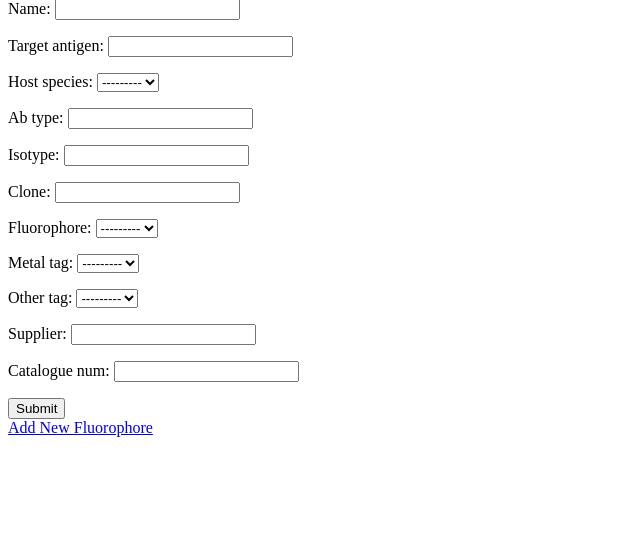
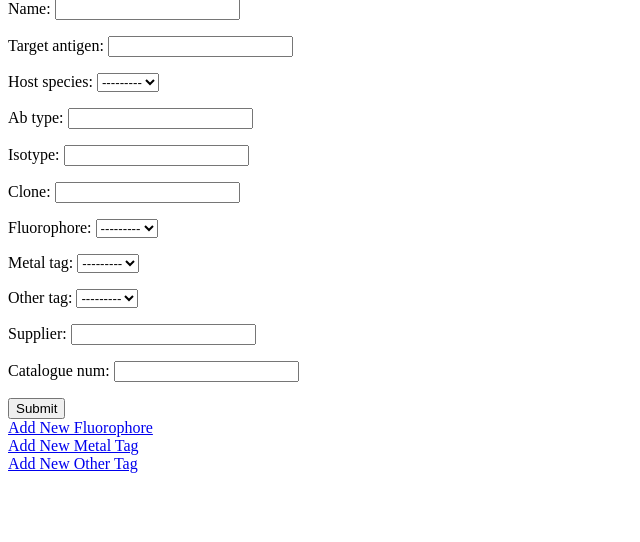
Before and after one commit to khalid-waya/django_antibody_app_git, a Django app: page /create_antibody/ in a window 1280 px wide. Shown: the part 43-585 px from the top of the page, without its empty margins (0-640 px from the left). Run offline with Django 4.2, Linux system fonts and the light colour scheme; data that the repository does not hold is empty.

Commit message:
ADDED NEW Metal Tag Form AND ADDED Metal Tag FORM

```diff
--- a/django_antibody_app/antibody_app/forms.py
+++ b/django_antibody_app/antibody_app/forms.py
@@ -13,10 +13,16 @@ class FluorophoreForm(forms.ModelForm):
         model = Fluorophore
         fields = ['name', 'absorption_wavelength', 'emission_wavelength', 'excitation_laser', 'visible_color']
 
+class MetalTagForm(forms.ModelForm):
+    class Meta:
+        model = MetalTag
+        fields = ['metal', 'isotope']
 
+class OtherTagForm(forms.ModelForm):
 
+    class Meta:
+        model = OtherTag
+        fields = ['tag_name']
 
-
-
-# class CSVUploadForm(forms.Form):
-#     csv_file = forms.FileField(label='Upload CSV File', required= False)
+class CSVUploadForm(forms.Form):
+    csv_file = forms.FileField(label='Upload CSV File', required= False)
--- a/django_antibody_app/antibody_app/models.py
+++ b/django_antibody_app/antibody_app/models.py
@@ -162,8 +162,8 @@ class MetalTag(models.Model):
     metal_tag_id = models.AutoField(primary_key=True)
     metal = models.CharField(max_length=15)
     isotope = models.IntegerField()
-    isotope_txt = models.CharField(max_length=3, blank=True, null=True)
-    description = models.CharField(max_length=18, blank=True, null=True)
+    # isotope_txt = models.CharField(max_length=3, blank=True, null=True)
+    # description = models.CharField(max_length=18, blank=True, null=True)
 
     class Meta:
         managed = False
@@ -171,7 +171,7 @@ class MetalTag(models.Model):
         unique_together = (('metal', 'isotope'),)
 
     def __str__(self):
-        return self.metal
+        return f'{self.isotope}{self.metal}'
 
 
 class OtherTag(models.Model):
--- a/django_antibody_app/antibody_app/templates/create_antibody.html
+++ b/django_antibody_app/antibody_app/templates/create_antibody.html
@@ -115,6 +115,12 @@ Antibody Form
 <div id="return">
     <a href="{% url 'add_fluorophore' %}" class="return_homepage">Add New Fluorophore</a>
 </div>
+<div id="check_metal_tag">
+    <a href="{% url 'add_metal_tag' %}" class="return_homepage">Add New Metal Tag</a>
+</div>
+    <div id="check_other_tag">
+    <a href="{% url 'add_other_tag' %}" class="return_homepage">Add New Other Tag</a>
+</div>
 
 
 {% endblock %}
--- a/django_antibody_app/antibody_app/urls.py
+++ b/django_antibody_app/antibody_app/urls.py
@@ -5,5 +5,7 @@ urlpatterns = [
     path('', views.welcome, name='welcome'),
     path('create_antibody/', views.create_antibody, name='create_antibody'),
     path('add_fluorophore/', views.add_fluorophore, name='add_fluorophore'),
+    path('add_metal_tag/', views.add_metal_tag, name = 'add_metal_tag'),
+    path('add_other_tag/', views.add_other_tag, name = 'add_other_tag')
 
 ]
--- a/django_antibody_app/antibody_app/views.py
+++ b/django_antibody_app/antibody_app/views.py
@@ -6,7 +6,7 @@ from django.http import HttpResponseRedirect, JsonResponse
 from django.http import HttpResponse
 from django.template import loader
 from django import forms
-from .forms import antibodyForm,  FluorophoreForm
+from .forms import antibodyForm,  FluorophoreForm, MetalTagForm, OtherTagForm
 
 
 def welcome (request):
@@ -23,6 +23,13 @@ def create_antibody(request):
         if request.session.keys().__contains__('flu_id'):
             form.fields['fluorophore'].initial = request.session['flu_id']
             del request.session['flu_id']
+        if request.session.keys().__contains__('metal_tag_id'):
+            form.fields['metal_tag'].initial = request.session['metal_tag_id']
+            del request.session['metal_tag_id']
+        if request.session.keys().__contains__('other_tag_id'):
+            form.fields['other_tag'].initial = request.session['other_tag_id']
+            del request.session['other_tag_id']
+
     return render(request, 'create_antibody.html', {'form': form})
 
 def add_fluorophore(request):
@@ -37,3 +44,27 @@ def add_fluorophore(request):
         form = FluorophoreForm()
 
     return render(request, 'add_fluorophore_form.html', {'form': form})
+
+
+def add_metal_tag(request):
+    if request.method == 'POST':
+        form = MetalTagForm(request.POST)
+        if form.is_valid():
+            metal = form.save()
+            request.session['metal_tag_id'] = metal.metal_tag_id
+            return redirect('create_antibody')  # Redirect to the welcome page or desired URL
+    else:
+        form = MetalTagForm()
+
+    return render(request, 'add_metal_tag_form.html', {'form': form})
+def add_other_tag(request):
+    if request.method == 'POST':
+        form = OtherTagForm(request.POST)
+        if form.is_valid():
+            other = form.save()
+            request.session['other_tag_id'] = other.other_tag_id
+            return redirect('create_antibody')  # Redirect to the welcome page or desired URL
+    else:
+        form = OtherTagForm()
+
+    return render(request, 'add_other_tag_form.html', {'form': form})
```
Also changed, not shown: django_antibody_app/antibody_app/templates/add_metal_tag_form.html (added, +23 -0 lines), django_antibody_app/antibody_app/templates/add_other_tag_form.html (added, +22 -0 lines), django_antibody_app/antibody_app/templates/metal_tag_form.html (deleted, +0 -16 lines), django_antibody_app/antibody_app/templates/other_tag_form.html (deleted, +0 -15 lines).
